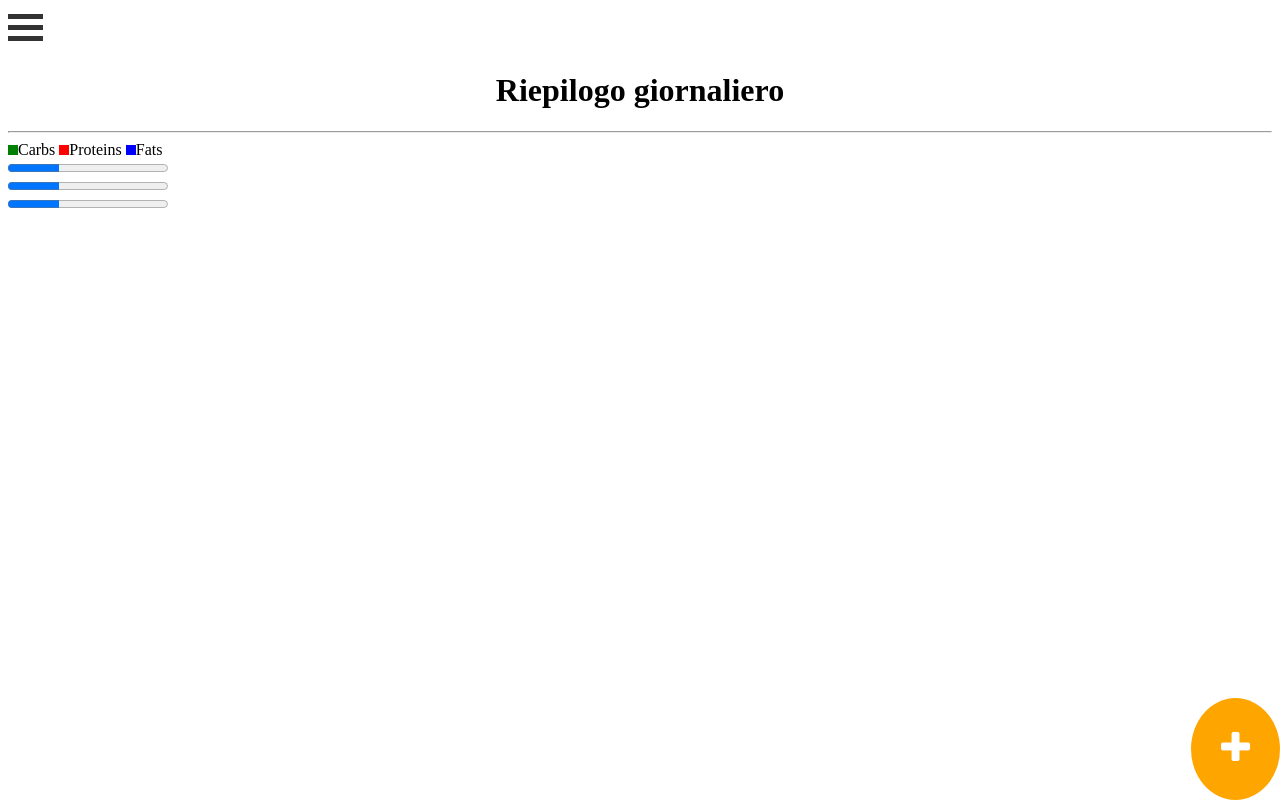
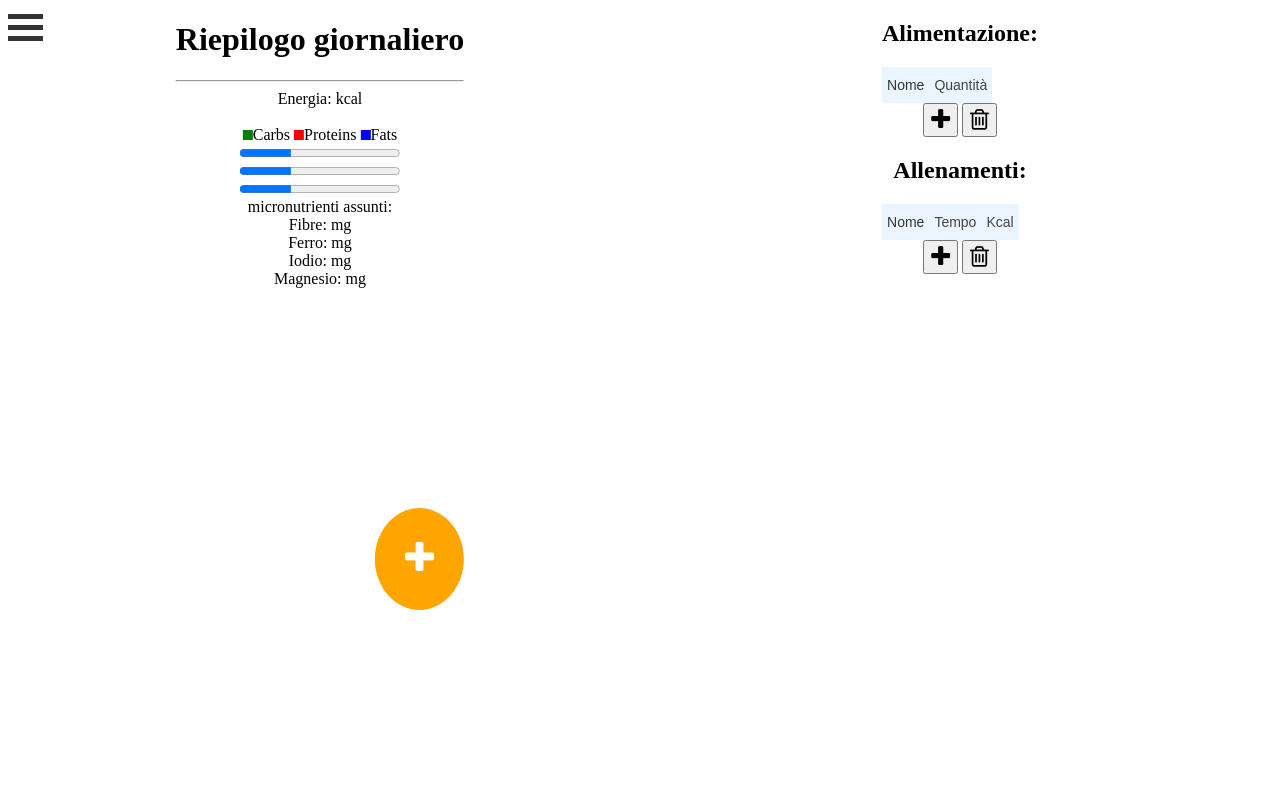
Before and after one commit to StellaDaniele/G12-software-engineering, a plain HTML site: page static/index.html in a window 1280 px wide. Drawn offline with Linux system fonts and the light colour scheme; files that its build step writes are made by us from their sources.

Commit message:
Front-end

```diff
--- a/static/index.html
+++ b/static/index.html
@@ -24,14 +24,18 @@
 
   <div id="mySidenav" class="sidenav">
     <a href="javascript:void(0)" class="closebtn" onclick="closeNav()">&times;</a>
-    <a href="#">Cronologia pasti e allenamenti</a>
+    <a href="/cronologia">Cronologia pasti e allenamenti</a>
     <a href="/le mie schede">Le mie schede</a>
     <a href="/allenatore">Allenatore</a>
   </div>
 
-  <div id="main">
+  <!--<div id="main">-->
+  <div class="split left">
+    <div class="centered">
     <h1>Riepilogo giornaliero</h1>
     <hr />
+    <label for="kcal">Energia:</label>
+    <span type="text" id="anome" name="anome" readonly></span>kcal<br><br>
     <span class="span" style="background-color: green"></span>Carbs
     <span class="span" style="background-color: red"></span>Proteins
     <span class="span" style="background-color: blue"></span>Fats
@@ -42,6 +46,69 @@
     <br />
     <progress id="fat" value="32" max="100"></progress>
     <button class="plus-button"><i class="fa fa-plus"></i></button>
+    <br>
+
+    <label for="micronutrienti">micronutrienti assunti:</label>
+    <br>
+    <label for="fibre">Fibre:</label>
+    <span type="text" id="fibre" name="fibre" aria-readonly></span> mg<br>
+    <label for="ferro">Ferro:</label>
+    <span type="text" id="ferro" name="ferro" aria-readonly></span> mg<br>
+    <label for="iodio">Iodio:</label>
+    <span type="text" id="iodio" name="iodio" aria-readonly></span> mg<br>
+    <label for="magnesio">Magnesio:</label>
+    <span type="text" id="magnesio" name="magnesio" aria-readonly></span> mg<br>
+    </div>
+  </div>
+
+
+  <div class="split right">
+    <div class="centered">
+    <label for="alimentazine"><h2>Alimentazione:</h2></label>
+    <style type="text/css">
+      .tg  {border-collapse:collapse;border-color:#9ABAD9;border-spacing:0;}
+      .tg td{background-color:#EBF5FF;border-color:#9ABAD9;border-style:solid;border-width:0px;color:#444;
+        font-family:Arial, sans-serif;font-size:14px;overflow:hidden;padding:10px 5px;word-break:normal;}
+      .tg th{background-color:#409cff;border-color:#9ABAD9;border-style:solid;border-width:0px;color:#fff;
+        font-family:Arial, sans-serif;font-size:14px;font-weight:normal;overflow:hidden;padding:10px 5px;word-break:normal;}
+      .tg .tg-5agr{border-color:inherit;color:#343434;text-align:left;vertical-align:top}
+      .tg .tg-0pky{border-color:inherit;text-align:left;vertical-align:top}
+      </style>
+      <table class="tg">
+      <thead>
+        <tr>
+          <td class="tg-5agr">Nome</td>
+          <td class="tg-0pky">Quantità</td>
+        </tr>
+      </thead>
+      </table>
+      <button class="aggiungi-pasto"style="font-size:24px"><i class="fa fa-plus"></i></button>
+      <button class="rimuovi-pasto"style="font-size:24px"><i class="fa fa-trash-o"></i></button>
+
+
+    <label for="allenamenti"><h2>Allenamenti:</h2></label>
+    <style type="text/css">
+      .tg  {border-collapse:collapse;border-color:#9ABAD9;border-spacing:0;}
+      .tg td{background-color:#EBF5FF;border-color:#9ABAD9;border-style:solid;border-width:0px;color:#444;
+        font-family:Arial, sans-serif;font-size:14px;overflow:hidden;padding:10px 5px;word-break:normal;}
+      .tg th{background-color:#409cff;border-color:#9ABAD9;border-style:solid;border-width:0px;color:#fff;
+        font-family:Arial, sans-serif;font-size:14px;font-weight:normal;overflow:hidden;padding:10px 5px;word-break:normal;}
+      .tg .tg-5agr{border-color:inherit;color:#343434;text-align:left;vertical-align:top}
+      .tg .tg-0pky{border-color:inherit;text-align:left;vertical-align:top}
+      </style>
+      <table class="tg">
+      <thead>
+        <tr>
+          <td class="tg-5agr">Nome</td>
+          <td class="tg-0pky">Tempo</td>
+          <td class="tg-0pky">Kcal</td>
+        </tr>
+      </thead>
+      </table>
+      <button class="aggiungi-allenamento" style="font-size:24px"><i class="fa fa-plus"></i></button>
+      <button class="rimuovi-allenamento"style="font-size:24px"><i class="fa fa-trash-o"></i></button>
+
+      </div>
   </div>
 </body>
 
```
Also changed, not shown: static/schede/allenatore.html (+1 -1 lines), static/schede/cronologia.html (added, +36 -0 lines), static/schede/le mie schede.html (+1 -1 lines), static/styles/style.css (+21 -0 lines).
